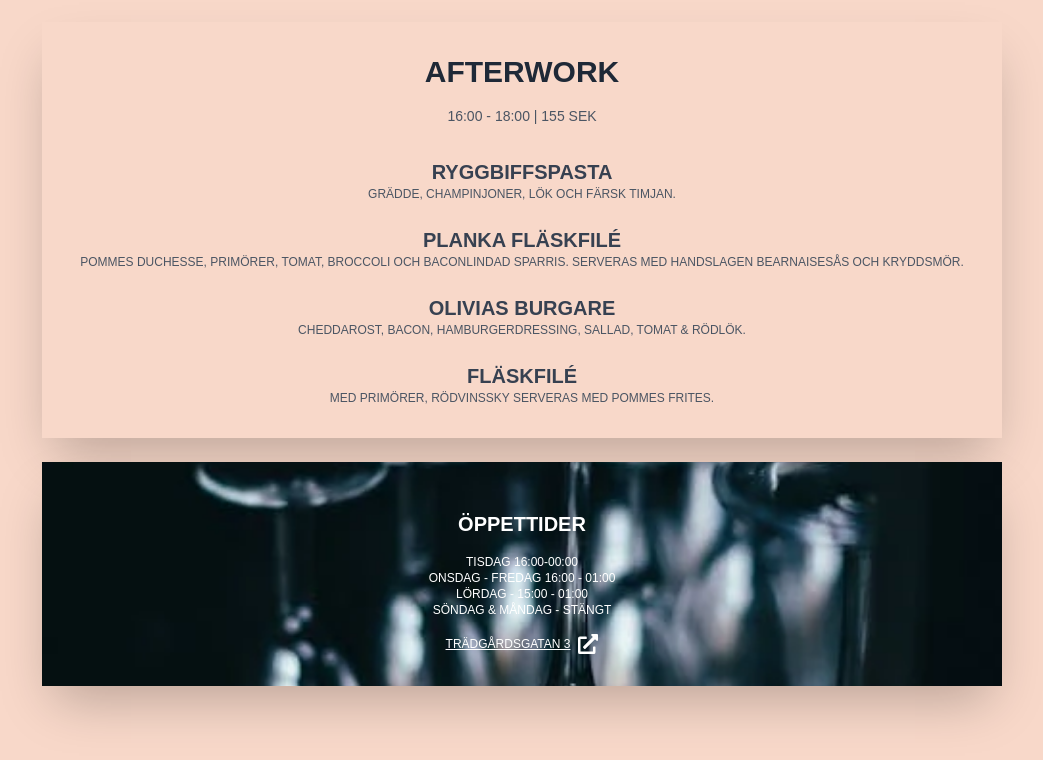
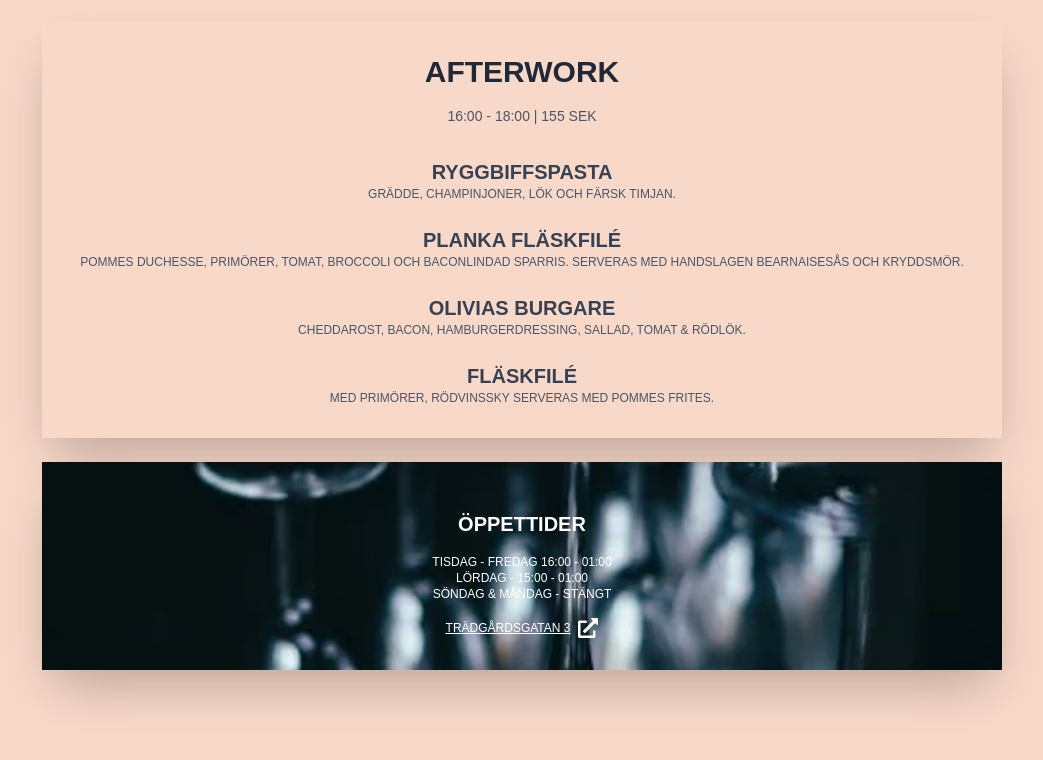
Before and after one commit to raselrzl/oliviabar, a Next.js app: page / in a window 1280 px wide. Shown: the part 1542-2302 px from the top of the page, without its empty margins (118-1161 px from the left). Built offline with nearby package versions, Linux system fonts and the light colour scheme; no server answers.

Commit message:
Fix open pdf

```diff
--- a/app/about/page.js
+++ b/app/about/page.js
@@ -321,8 +321,7 @@ export default function AboutPage() {
           Öppettider
         </h2>
         <div className="p-4 text-center  rounded-lg">
-        <p className="text-xs text-white">Tisdag 16:00-00:00</p>
-            <p className="text-xs text-white">Onsdag - Fredag 16:00 - 01:00</p>
+            <p className="text-xs text-white">Tisdag - Fredag 16:00 - 01:00</p>
             <p className="text-xs text-white">Lördag - 15:00 - 01:00</p>
             <p className="text-xs text-white">Söndag & Måndag - Stängt</p>
         </div>
--- a/app/components/HomePizza.js
+++ b/app/components/HomePizza.js
@@ -125,8 +125,7 @@ export default function HomePizza() {
           <h2 className="mb-4 text-xl font-semibold uppercase text-white">
             Öppettider
           </h2>
-          <p className="text-xs text-white">Tisdag 16:00-00:00</p>
-            <p className="text-xs text-white">Onsdag - Fredag 16:00 - 01:00</p>
+            <p className="text-xs text-white">Tisdag - Fredag 16:00 - 01:00</p>
             <p className="text-xs text-white">Lördag - 15:00 - 01:00</p>
             <p className="text-xs text-white">Söndag & Måndag - Stängt</p>
         </div>
--- a/app/contact/page.js
+++ b/app/contact/page.js
@@ -385,8 +385,7 @@ export default function ContactPage() {
             Öppettider
           </h2>
           <div className="p-4 text-center  rounded-lg">
-          <p className="text-xs text-white">Tisdag 16:00-00:00</p>
-            <p className="text-xs text-white">Onsdag - Fredag 16:00 - 01:00</p>
+            <p className="text-xs text-white">Tisdag - Fredag 16:00 - 01:00</p>
             <p className="text-xs text-white">Lördag - 15:00 - 01:00</p>
             <p className="text-xs text-white">Söndag & Måndag - Stängt</p>
           </div>
--- a/app/menu/page.js
+++ b/app/menu/page.js
@@ -317,8 +317,7 @@ export default function Menu() {
             Öppettider
           </h2>
           <div className="p-4 text-center  rounded-lg">
-            <p className="text-xs text-white">Tisdag 16:00-00:00</p>
-            <p className="text-xs text-white">Onsdag - Fredag 16:00 - 01:00</p>
+            <p className="text-xs text-white">Tisdag - Fredag 16:00 - 01:00</p>
             <p className="text-xs text-white">Lördag - 15:00 - 01:00</p>
             <p className="text-xs text-white">Söndag & Måndag - Stängt</p>
           </div>
```
